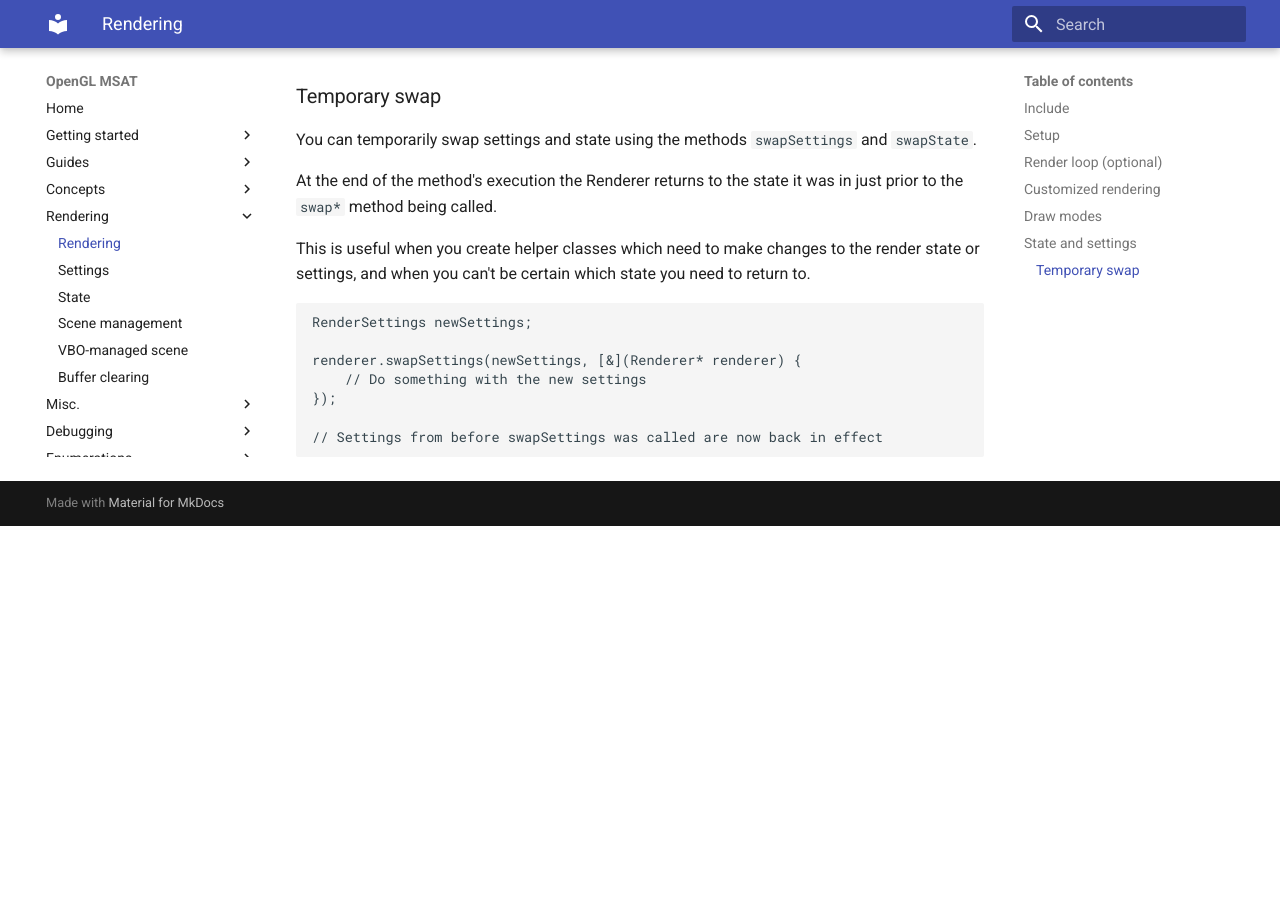
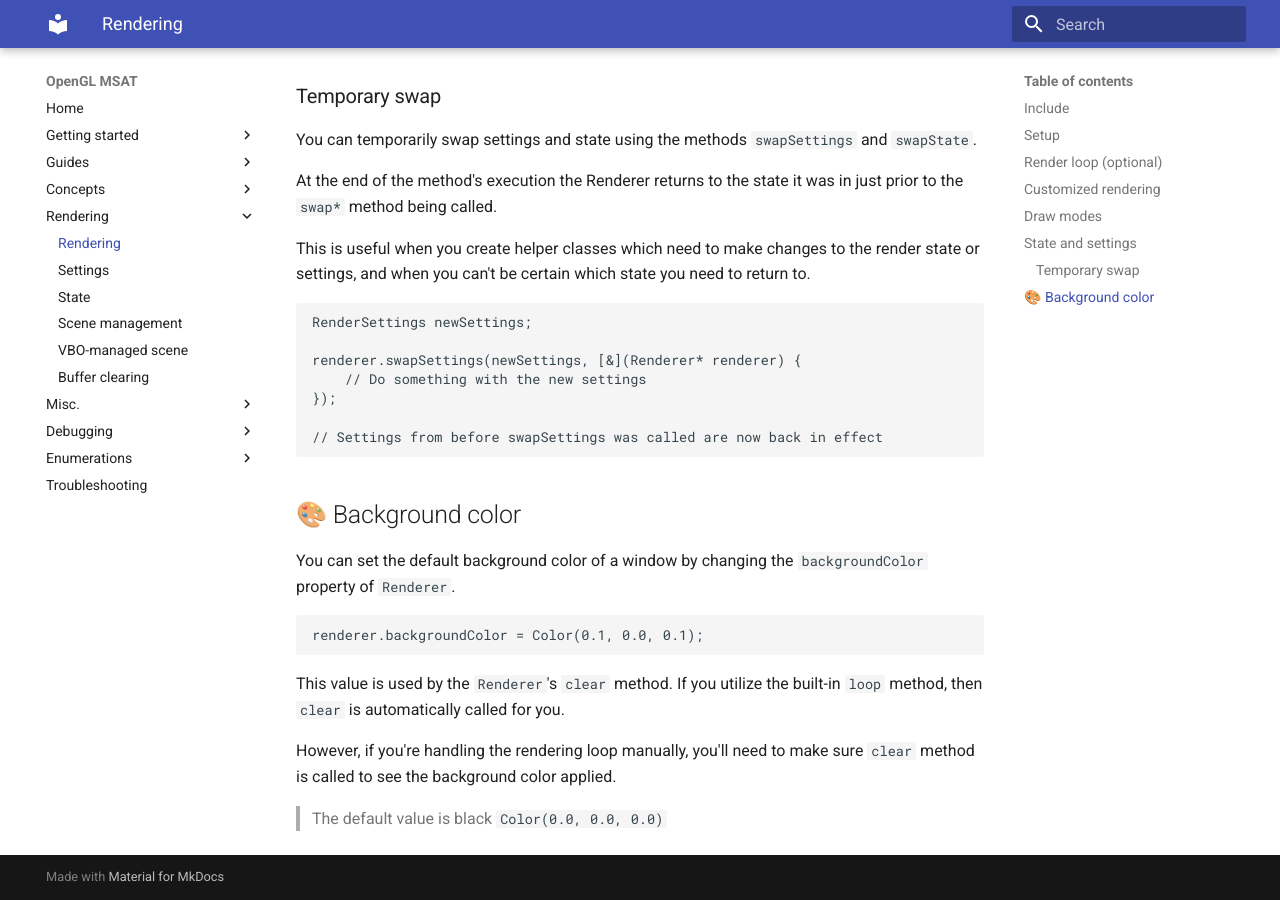
Before and after one commit to markhj/opengl-msat, an MkDocs documentation site: the page built from docs/render/render.md, in a window 1280 px wide and 900 px high, scrolled down 2271 px. Built offline with MkDocs 1.6.1 and Material for MkDocs 9.7.7, drawn with Linux system fonts in a browser that asks for light colours; before the commit the page ends 2797 px from its top, so only the background shows below that.

Commit message:
Renderer background color

`````diff
--- a/docs/render/render.md
+++ b/docs/render/render.md
@@ -113,3 +113,19 @@ renderer.swapSettings(newSettings, [&](Renderer* renderer) {
 
 // Settings from before swapSettings was called are now back in effect
 ````
+
+## 🎨 Background color
+You can set the default background color of a window by changing the
+``backgroundColor`` property of ``Renderer``.
+
+````c++
+renderer.backgroundColor = Color(0.1, 0.0, 0.1);
+````
+
+This value is used by the ``Renderer``'s ``clear`` method. If you utilize
+the built-in ``loop`` method, then ``clear`` is automatically called for you.
+
+However, if you're handling the rendering loop manually, you'll need to make sure
+``clear`` method is called to see the background color applied.
+
+> The default value is black ``Color(0.0, 0.0, 0.0)``
`````
Also changed, not shown: 2 other files.
